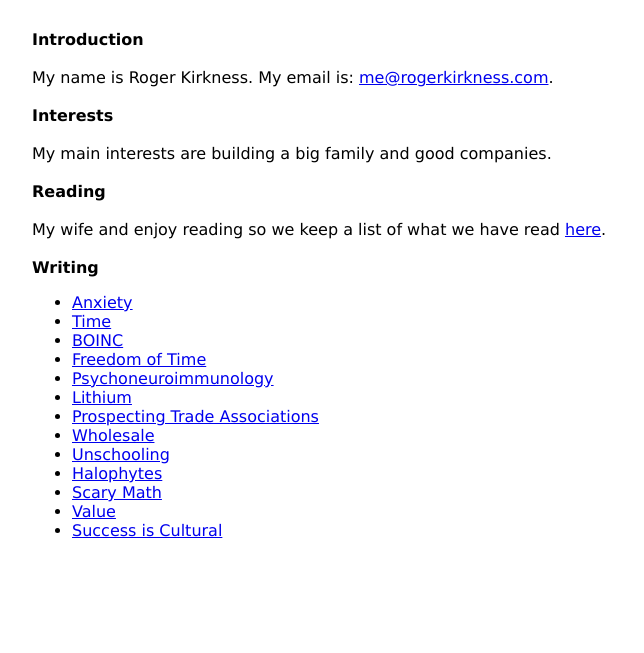
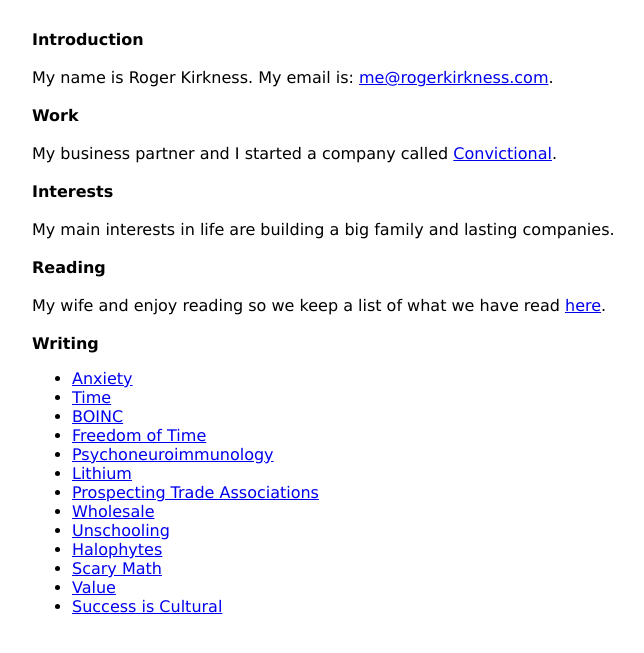
Before and after one commit to rogerkirkness/writing, a Jekyll site: the page built from index.html, in a window 1280 px wide. Shown: the top 653 px of the page, without its empty margins (308-952 px from the left). Built offline with Jekyll 4.4.1, drawn with Linux system fonts in a browser that asks for light colours.

Commit message:
Updating index.html

```diff
--- a/index.html
+++ b/index.html
@@ -2,11 +2,12 @@
 layout: default
 title: Roger Kirkness
 ---
-
 <b>Introduction</b><br><br />
 My name is Roger Kirkness. My email is: <a href="mailto:me@rogerkirkness.com">me@rogerkirkness.com</a>.<br><br>
+<b>Work</b><br /><br />
+My business partner and I started a company called <a href="https://convictional.com">Convictional</a>.<br /><br />
 <b>Interests</b><br><br />
-My main interests are building a big family and good companies.<br><br>
+My main interests in life are building a big family and lasting companies.<br><br>
 <b>Reading</b><br><br />
 My wife and enjoy reading so we keep a list of what we have read <a href="https://docs.google.com/spreadsheets/d/1p8F9J2mziGSeuGS03KSrfdU9vbjFh1HmzGF4HOhZ-CU/edit?usp=sharing">here</a>.<br><br>
 <b>Writing</b><br>
```
